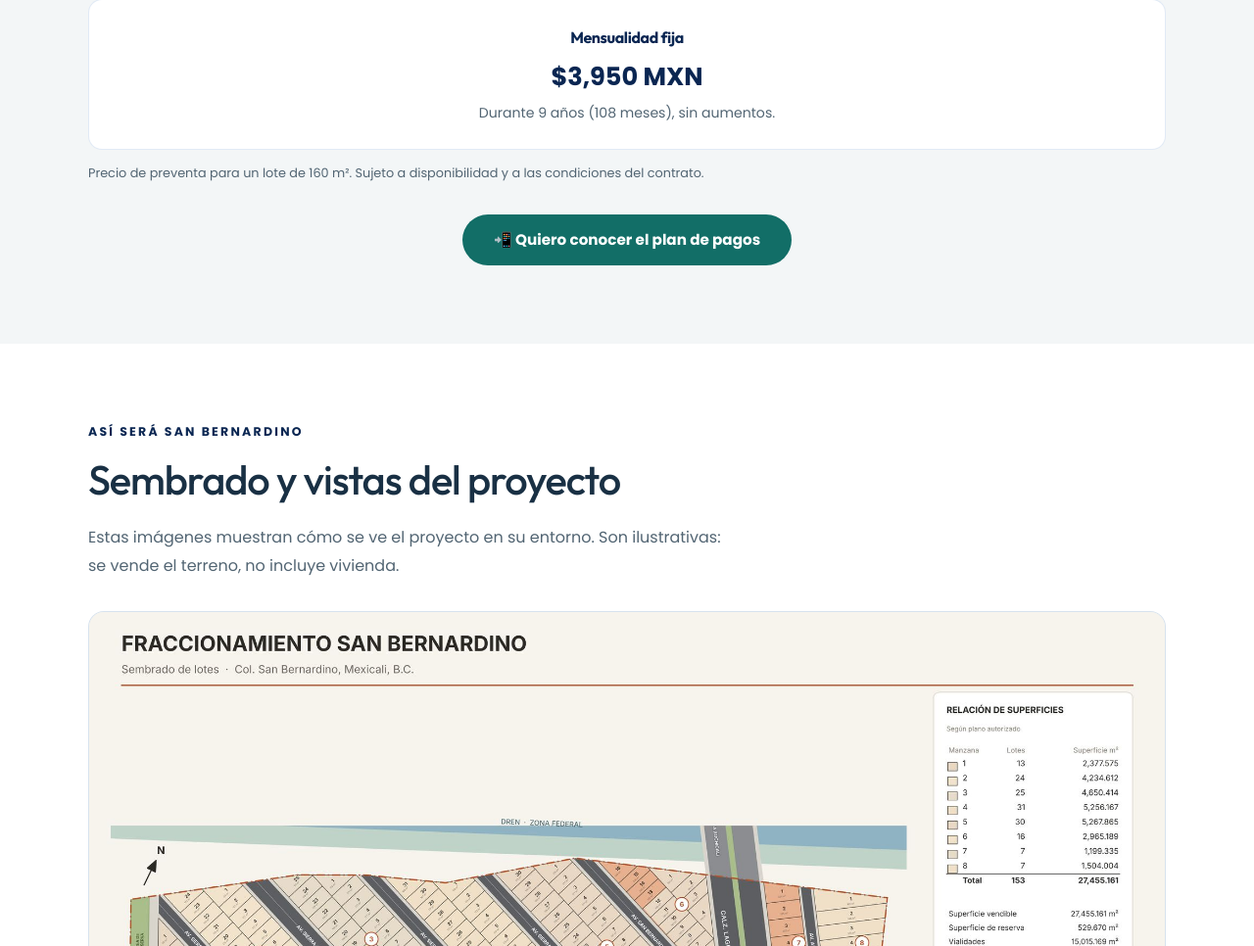
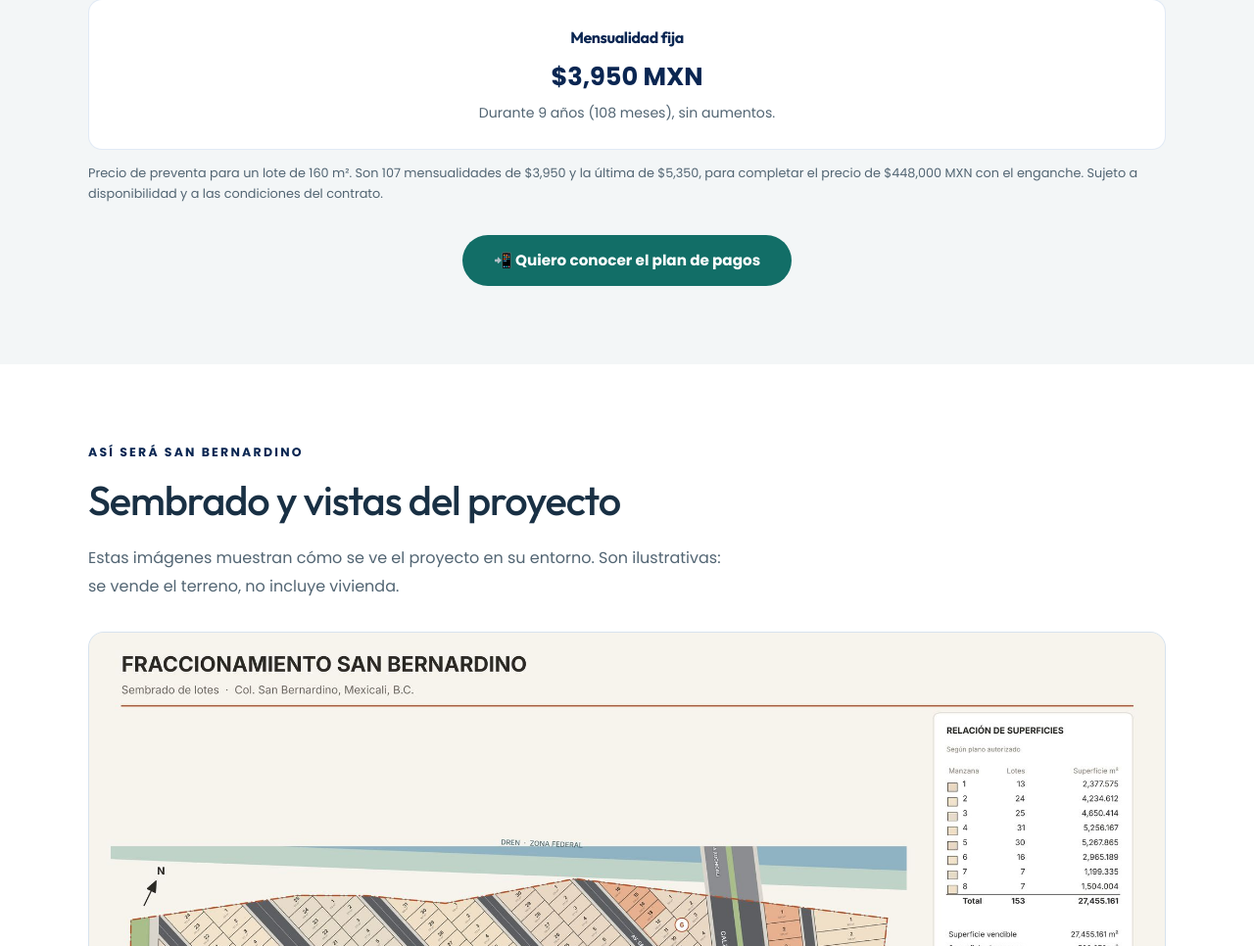
Before and after one commit to melao8/Terra-Cali-Website, a plain HTML site: page san-bernardino.html in a window 1280 px wide. Shown: the part 2584-3550 px from the top of the page at 98% size. Drawn offline with Linux system fonts and the light colour scheme.

Commit message:
San Bernardino: aclarar que la última mensualidad es de $5,350 para completar $448,000
Co-Authored-By: Claude Opus 5.5 <noreply@anthropic.com>

```diff
--- a/san-bernardino.html
+++ b/san-bernardino.html
@@ -232,7 +232,7 @@ document.addEventListener('DOMContentLoaded',function(){
 <div class="pay-card"><h4>Plazo de 9 años</h4><p><strong>108 mensualidades fijas</strong> con financiamiento directo, sin banco.</p></div>
 </div>
 <div class="pay-card" style="margin-top:1.2rem;text-align:center"><h4>Mensualidad fija</h4><p style="font-size:1.6rem;font-weight:800;color:var(--oscuro);margin:.3rem 0">$3,950 MXN</p><p>Durante 9 años (108 meses), sin aumentos.</p></div>
-<p style="font-size:.8rem;color:var(--texto-claro);margin-top:.8rem">Precio de preventa para un lote de 160 m². Sujeto a disponibilidad y a las condiciones del contrato.</p>
+<p style="font-size:.8rem;color:var(--texto-claro);margin-top:.8rem">Precio de preventa para un lote de 160 m². Son 107 mensualidades de $3,950 y la última de $5,350, para completar el precio de $448,000 MXN con el enganche. Sujeto a disponibilidad y a las condiciones del contrato.</p>
 <div style="text-align:center;margin-top:2rem">
 <a class="btn-wa" href="https://wa.me/526646120031?text=Hola%2C%20me%20interesa%20la%20preventa%20de%20San%20Bernardino.%20Quiero%20conocer%20el%20plan%20de%20pagos." rel="noopener noreferrer" target="_blank">📲 Quiero conocer el plan de pagos</a>
 </div>
```
